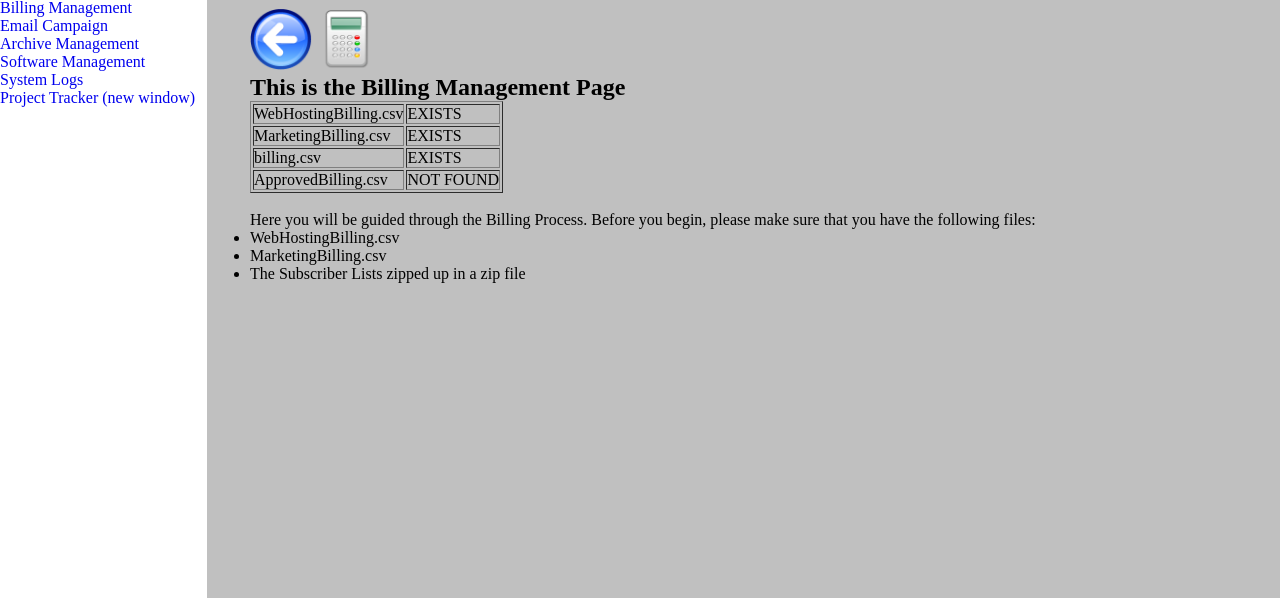
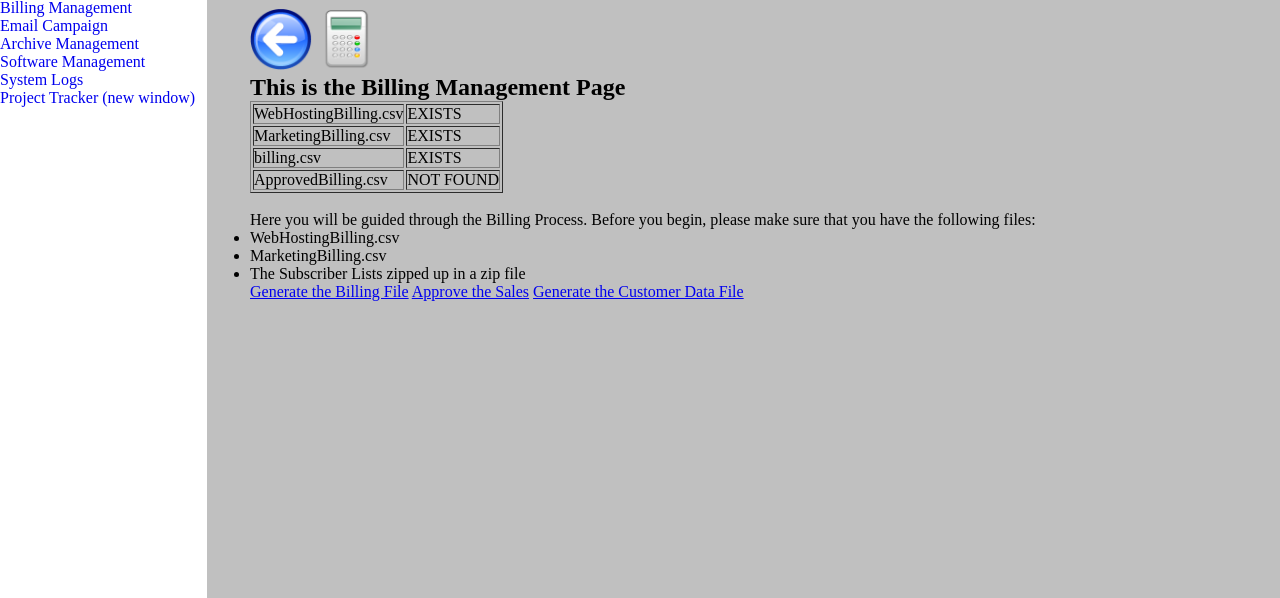
Before and after one commit to weatheredwatcher/lm_php_code, a PHP site: page /?id=billing_managment in a window 1280 px wide. Shown: the part 142-740 px from the top of the page. Run offline with PHP 8.4, Linux system fonts and the light colour scheme; some libraries are stand-ins or nearby versions.

Commit message:
added the menu system TODO: still need to put in system file checks

```diff
--- a/billing_managment.php
+++ b/billing_managment.php
@@ -41,3 +41,9 @@ if(file_exists($billing)){
 <li>MarketingBilling.csv</li>
 <li>The Subscriber Lists zipped up in a zip file</li>
 </ul>
+<!--
+	TODO check if these files exist before allowing the link to be active
+-->
+<a href="?id=billing">Generate the Billing File</a>
+<a href="?id=process_subscriber_lists">Approve the Sales</a>
+<a href="?id=generate_data">Generate the Customer Data File </a>
```
